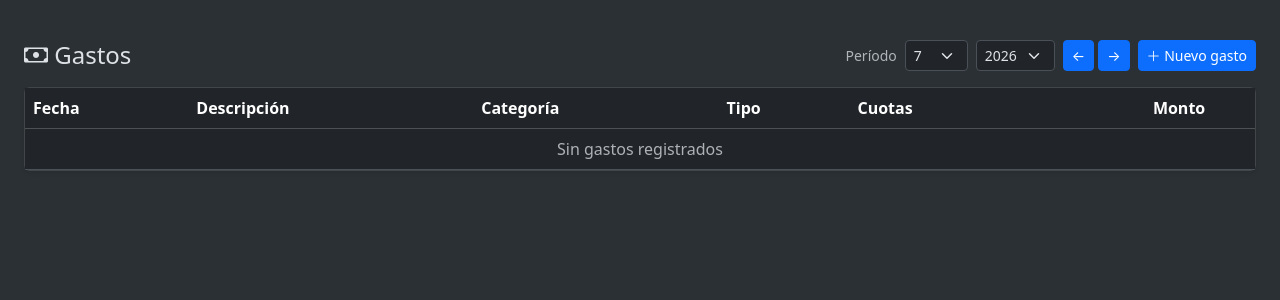
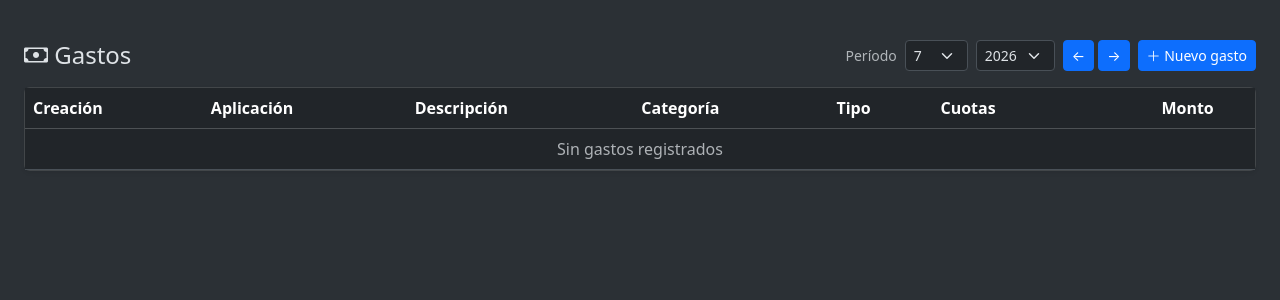
Before and after one commit to elarrarte/budgetapp, a Django app: page /budgets/1/expenses/ in a window 1280 px wide. Shown: the part 57-357 px from the top of the page. Run offline with Django 5.2, Linux system fonts and the light colour scheme; a user stored in the database is signed in; tables that the repository leaves empty hold one stand-in row (values such as "Sample post"); some libraries are stand-ins or nearby versions.

Commit message:
BA-9 Fecha de creacion y aplicacion en Gastos

```diff
--- a/core/forms.py
+++ b/core/forms.py
@@ -86,7 +86,7 @@ class ExpenseForm(forms.ModelForm):
         labels = {
             "description": "Descripción",
             "category": "Categoría",
-            "expense_date": "Fecha del gasto",
+            "expense_date": "Fecha de creación",
             "payment_type": "Tipo de pago",
         }
         widgets = {
--- a/core/models.py
+++ b/core/models.py
@@ -102,7 +102,7 @@ class Expense(models.Model):
         Category, on_delete=models.SET_NULL, null=True, related_name="expenses"
     )
     description = models.CharField(max_length=300, verbose_name="descripción")
-    expense_date = models.DateField(verbose_name="fecha del gasto")
+    expense_date = models.DateField(verbose_name="fecha de creación")
     payment_type = models.CharField(
         max_length=4, choices=PAYMENT_CHOICES, verbose_name="tipo de pago"
     )
--- a/core/templates/core/expense_form.html
+++ b/core/templates/core/expense_form.html
@@ -30,7 +30,7 @@
           {% endfor %}
 
           <div class="mb-3">
-            <label for="id_expense_date" class="form-label">Fecha del gasto</label>
+            <label for="id_expense_date" class="form-label">Fecha de creación</label>
             <div class="input-group">
               <input type="text" name="expense_date" value="{% if form.is_bound %}{{ form.expense_date.value }}{% elif form.expense_date.value %}{{ form.expense_date.value|date:"d/m/Y" }}{% endif %}" class="form-control {% if form.expense_date.errors %}is-invalid{% endif %}" placeholder="dd/mm/aaaa" required id="id_expense_date">
               <button type="button" class="btn btn-outline-secondary" onclick="setToday()">Hoy</button>
--- a/core/templates/core/expense_list.html
+++ b/core/templates/core/expense_list.html
@@ -37,7 +37,8 @@
       <table class="table table-hover mb-0 align-middle">
         <thead class="table-dark">
           <tr>
-            <th>Fecha</th>
+            <th>Creación</th>
+            <th>Aplicación</th>
             <th>Descripción</th>
             <th>Categoría</th>
             <th>Tipo</th>
@@ -50,6 +51,7 @@
           {% for e in expenses %}
           <tr>
             <td>{{ e.expense_date|date:"d/m/Y" }}</td>
+            <td>{{ e.app_date|date:"d/m/Y" }}</td>
             <td>{{ e.description }}</td>
             <td>{{ e.category.name|default:"—" }}</td>
             <td>{% if e.payment_type == "cash" %}<span class="badge bg-success">Efectivo</span>{% else %}<span class="badge bg-warning text-dark">Tarjeta</span>{% endif %}</td>
@@ -61,7 +63,7 @@
             </td>
           </tr>
           {% empty %}
-          <tr><td colspan="7" class="text-center text-muted">Sin gastos registrados</td></tr>
+          <tr><td colspan="8" class="text-center text-muted">Sin gastos registrados</td></tr>
           {% endfor %}
         </tbody>
       </table>
--- a/core/views.py
+++ b/core/views.py
@@ -2,7 +2,7 @@ import calendar
 from datetime import date
 
 from django.contrib import messages
-from django.db.models import Sum
+from django.db.models import OuterRef, Subquery, Sum
 
 from django.contrib.auth import update_session_auth_hash
 from django.contrib.auth.decorators import login_required, user_passes_test
@@ -368,10 +368,17 @@ def expense_list(request, budget_pk):
         month = request.session.get(f"exp_month_{budget_pk}", now_local.month)
         year = request.session.get(f"exp_year_{budget_pk}", now_local.year)
 
+    current_inst = ExpenseInstallment.objects.filter(
+        expense=OuterRef("pk"),
+        effective_date__year=year,
+        effective_date__month=month,
+    )
     expenses = Expense.objects.filter(
         budget=budget,
         installments__effective_date__year=year,
         installments__effective_date__month=month,
+    ).annotate(
+        app_date=Subquery(current_inst.values("effective_date")[:1]),
     ).distinct().select_related(
         "category", "created_by"
     ).prefetch_related("installments")
```
